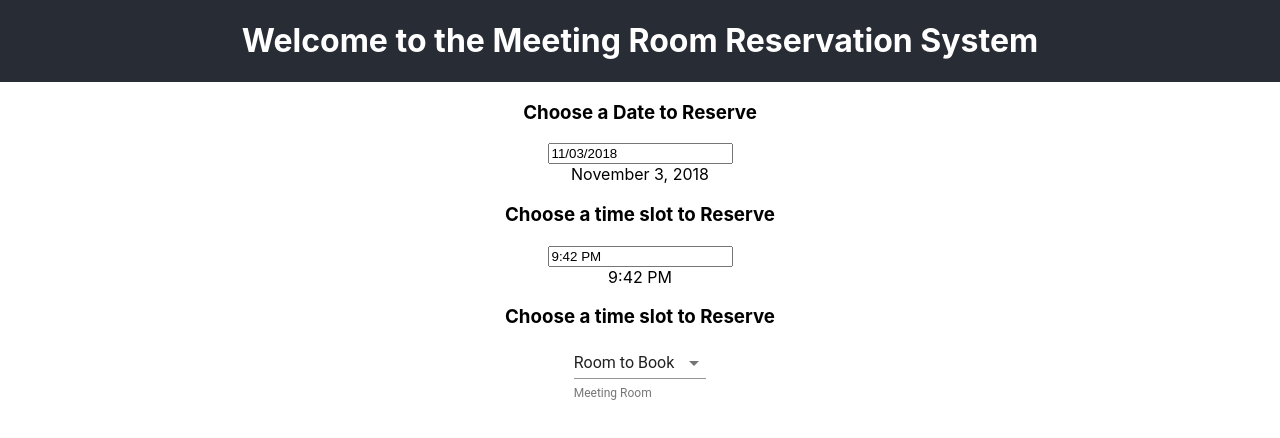
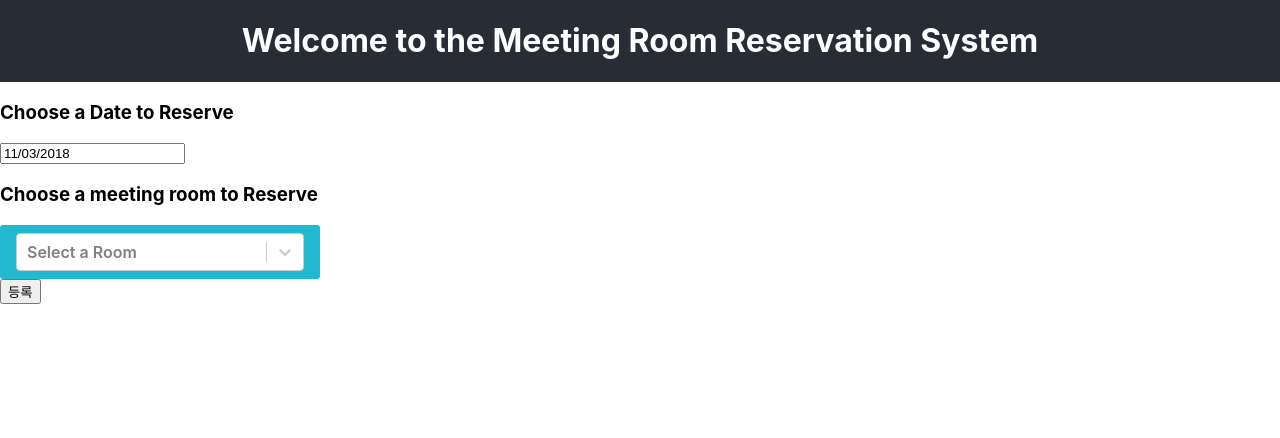
Before and after one commit to janggyver/React-MeetingRoom-Reservation, a React (Create React App) app: page / in a window 1280 px wide. Shown: the top 438 px of the page. Built offline with nearby package versions, Linux system fonts and the light colour scheme.

Commit message:
Add submit function

```diff
--- a/package.json
+++ b/package.json
@@ -5,11 +5,14 @@
   "dependencies": {
     "@material-ui/core": "^3.3.2",
     "eslint-config-prettier": "^3.1.0",
+    "jquery": "^3.3.1",
     "moment": "^2.22.2",
     "react": "^16.6.0",
     "react-datepicker": "^1.8.0",
     "react-dom": "^16.6.0",
-    "react-scripts": "2.1.1"
+    "react-scripts": "2.1.1",
+    "react-select": "^2.1.1",
+    "react-time-range-picker": "^1.4.0"
   },
   "scripts": {
     "start": "react-scripts start",
--- a/public/index.html
+++ b/public/index.html
@@ -10,6 +10,7 @@
       homescreen on Android. See https://developers.google.com/web/fundamentals/web-app-manifest/
     -->
     <link rel="manifest" href="%PUBLIC_URL%/manifest.json">
+    <script src="https://code.jquery.com/jquery-3.3.1.min.js"></script>
     <!--
       Notice the use of %PUBLIC_URL% in the tags above.
       It will be replaced with the URL of the `public` folder during the build.
--- a/src/App.js
+++ b/src/App.js
@@ -5,14 +5,23 @@ import ReservationForm from './Components/ReservationForm.js';
 
 class App extends Component {
 
+  handleCreate = (data) => {
+    console.log(data+"Handle Create에서");
+  }
+
+
   render() {
     return (
       <div>
-        <div className="App">
+        <div className="">
           <header className="App-header"><h1>Welcome to the Meeting Room Reservation System</h1></header>
           <section date>
             <div>
-              <ReservationForm  />
+              <ReservationForm
+                onCreate = {this.handleCreate}
+              />
+            </div>
+            <div>
             </div>
 
           </section>
--- a/src/Components/ReservationForm.js
+++ b/src/Components/ReservationForm.js
@@ -4,74 +4,69 @@ import moment from 'moment';
 import "react-datepicker/dist/react-datepicker.css";
 import RoomSelect from './RoomSelect';
 
+
 class ReservationForm extends Component{
 
     state = {
         startDate: moment(),
-        startTime: moment(),
-        roomName: ''
+        roomName: '',
     };
 
-
-  handleChange = (date) => {
+    handleChangeDate = (date) => {
         this.setState({
             startDate: date,
-      startTime: date
         });
     }
 
-//   handleChangeRoom = (e) =>{
-//     this.setState(
-//         {
-//             roomName: e.tartget.value
-//         })
-// }
 
-  render() {
+    handleChangeRoom = (optionSelected) => {
+        this.setState({
+            roomName: optionSelected.value
+        })
+    }
+
+    handleSubmit = (event) => {
+        event.preventDefault();
+        this.props.onCreate(this.state);
+        this.setState({
+            date:'',
+            roomName: ''
+        })
+        console.log("state after submission:" + this.state.startDate.format() + "Room Info"+ this.state.roomName);
+    }
+
+  render(){
+    const {startDate} = this.state;
+
     return (
+      <form onSubmit = {this.handleSubmit}>
         <div>
-        <section date>
           <div>
             <h3>Choose a Date to Reserve</h3>
-            <DateTimePicker
-              selected={this.state.startDate}
-              onChange={this.handleChange}
+            <DateTimePicker className="componentOutline"
+              selected={startDate}
+              onChange={this.handleChangeDate}
+              value = {this.date}
             />
           </div>
-          <div>{this.state.startDate.format("LL")}</div>
+          {/* <div>{
+              this.state.startDate? this.state.startDate.format("LL") : null
+               }
+          </div> */}
 
-        </section>
-        <section time>
+
           <div>
-            <h3>Choose a time slot to Reserve</h3>
-            <DateTimePicker
-              selected={this.state.startTime}
-              onChange={this.handleChange}
-              showTimeSelect
-              showTimeSelectOnly
-              timeIntervals={30}
-              dateFormat="LT"
-              timeCaption="Time"
-
-            />
+            <h3>Choose a meeting room to Reserve</h3>
+            <div>
+                <RoomSelect onChange={this.handleChangeRoom} />
             </div>
-          <div>{this.state.startDate.format("LT")}</div>
-         </section>
-         <section room>
-          <div>
-          <h3>Choose a time slot to Reserve</h3>
-          <RoomSelect
-            onChange={this.handleChangeRoom}
-            name = 'roomName'
-            value = {this.state.roomName}
-          />
+            <div>{this.state.roomName.value}</div>
           </div>
-         </section>
+          <button type="submit">등록</button>
         </div>
-
-    );
-
-  }
+      </form>
+     )
+  };
 }
 
 export default ReservationForm
--- /dev/null
+++ b/src/Components/RoomSelect.css
@@ -0,0 +1,23 @@
+
+  .select {
+    flex: 1; /* 버튼을 뺀 빈 공간을 모두 채워줍니다 */
+    font-size: 1.25rem;
+    outline: none;
+    border: none;
+    border-bottom: 1px solid #c5f6fa;
+  }
+
+  .selectBox {
+    flex: 0;
+    padding-top: 0.5rem;
+    padding-bottom: 0.5rem;
+    padding-left: 1rem;
+    padding-right: 1rem;
+    margin-left: 0rem;
+    background: #22b8cf;
+    border-radius: 3px;
+    color: blue;
+    font-weight: 600;
+    cursor: pointer;
+    max-width: 20rem;
+  }
--- a/src/Components/RoomSelect.js
+++ b/src/Components/RoomSelect.js
@@ -1,45 +1,34 @@
 import React, {Component} from 'react';
-import ReactDOM from 'react-dom';
-import { FormControl, InputLabel, Select, MenuItem, FormHelperText } from '@material-ui/core';
+import Select from 'react-select';
+import './RoomSelect.css';
 
-class RoomSelect extends Component {
+const options = [
+    {value: 'chocolate', label: 'Chocolate'},
+    {value: 'vanila', label: 'Vanila'},
+    {value: 'strawberry', label: 'Strawberry'},
+    {value: 'grape', label: 'Grape'},
+    {value: 'peach', label: 'Peach'}
+]
+
+class RoomSelect extends Component{
+
     state = {
-        roomName: ''
-    }
-
-    handleChange = (event) =>{
-        this.setState(
-            {
-                roomName: event.target.value
-            })
+        roomName: '',
     }
 
     render(){
-        let roomNo = 0;
-        const rooms = ["Monday Room", "Tuesday Room", "Wednesday Room", "Thursday Room", "Friday Room", "Saturday Room", "Sunday Room"];
-        const roomLists = rooms.map(
-            (room) =>
-            <MenuItem key={++roomNo} value={room}>{room}</MenuItem>
-        )
+        const {selectedOption} = this.state;
         return(
-            <form className = "root" autoComplete="off">
-                <FormControl className="formControl">
-                    <Select
-                        value={this.state.roomName}
-                        onChange={this.handleChange}
-                        name="roomName"
-                        displayEmpty
-                        className="selectEmpty"
-                    >
-                        <MenuItem value="" disabled>
-                             Room to Book
-                        </MenuItem>
-                            {roomLists}
-                    </Select>
-                    <FormHelperText>Meeting Room</FormHelperText>
-                </FormControl>
-                <div>{this.state.roomName}</div>
-            </form>
+            <div>
+                <Select className='selectBox'
+                    //selected = {selectedOption}
+                    value= {selectedOption}
+                    onChange={this.props.onChange}
+                    options={options}
+                    placeholder="Select a Room"
+                />
+            </div>
+
         )
     }
 }
```
Also changed, not shown: src/Components/ReservationForm_old.js (added, +91 -0 lines), src/Components/RoomSelect3.js (deleted, +0 -16 lines), src/Components/RoomSelect_old.js (added, +55 -0 lines), src/Components/ReservationForm.css (added), src/Components/ReservationInfo.css (added), src/Components/ReservationInfo.js (added), 2 other files (tests, documents, lock files or other folders). Lines whose indentation alone changed are shown as unchanged.
